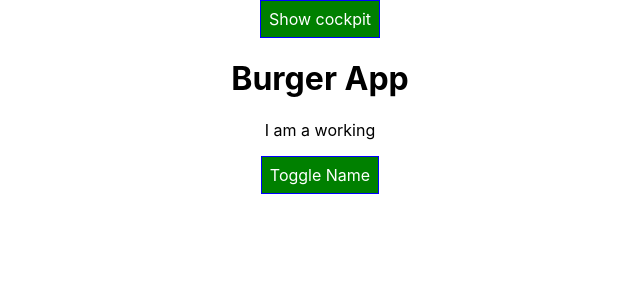
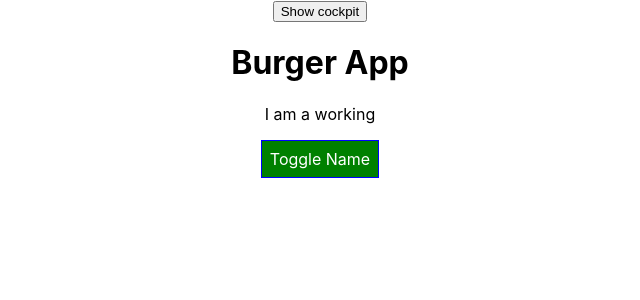
Before and after one commit to Hashamjavedofficial/react-practice-app, a React app: page / in a window 1280 px wide. Shown: the top 300 px of the page, without its empty margins (320-960 px from the left). Built offline with nearby package versions, Linux system fonts and the light colour scheme.

Commit message:
Optimization using shouldComponentMount

```diff
--- a/src/containers/App.js
+++ b/src/containers/App.js
@@ -12,16 +12,22 @@ class App extends Component {
     return state;
   }
 
-  // componentDidMount() {
-  //   console.log("[App] componentDidMount");
-  // }
-  // shouldComponentUpdate(nextProps, nextState) {
-  //   console.log("[App] shouldComponentUpdate");
-  //   return true;
-  // }
-  // componentDidUpdate() {
-  //   console.log("[App] componenetDidUpdate");
-  // }
+  componentDidMount() {
+    console.log("[App] componentDidMount");
+  }
+  shouldComponentUpdate(nextProps, nextState) {
+    if (nextState.person != this.state.person) {
+      console.log("true working");
+      return true;
+    } else {
+      console.log("false working");
+
+      return false;
+    }
+  }
+  componentDidUpdate() {
+    console.log("[App] componenetDidUpdate");
+  }
 
   state = {
     person: [
@@ -40,7 +46,6 @@ class App extends Component {
         { name: "Saif javed", age: 22 },
         { name: "Aqsa javed", age: 18 },
       ],
-      toggleValue: false,
     });
   };
   changeHandler = (event, id) => {
--- a/src/containers/App.module.css
+++ b/src/containers/App.module.css
@@ -36,32 +36,3 @@
     transform: rotate(360deg);
   }
 }
-
-.red {
-  color: red;
-}
-.bold {
-  font-weight: bolder;
-}
-.App button {
-  background-color: green;
-  color: white;
-  font: inherit;
-  border: 1px solid blue;
-  padding: 8px;
-  cursor: pointer;
-}
-
-.App button:hover {
-  background-color: lightgreen;
-  color: black;
-  transition: 0.5s;
-}
-
-.App button.Red {
-  background-color: red;
-}
-
-.App button.Red:hover {
-  background-color: salmon;
-}
```
